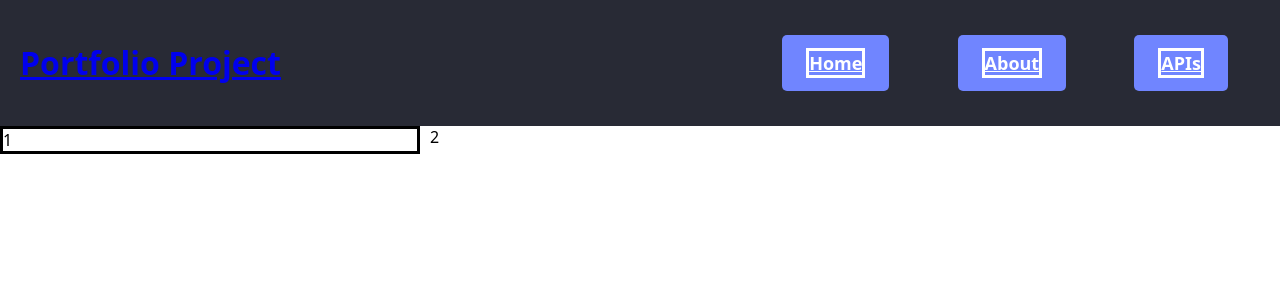
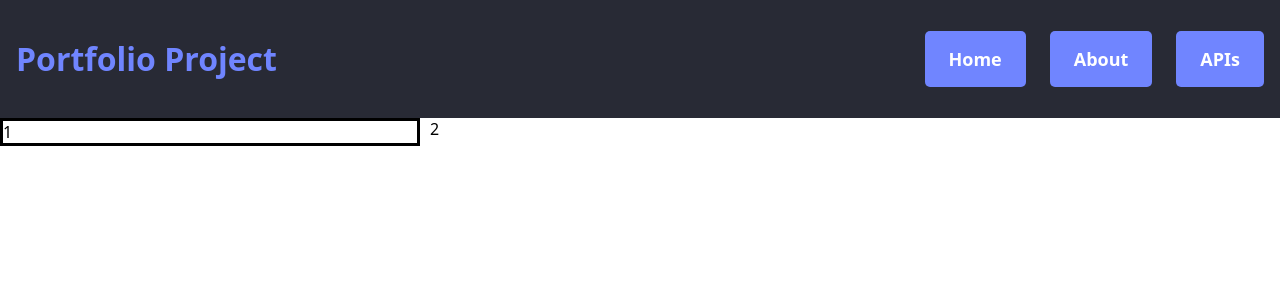
Before and after one commit to DylanRoa23/COMP_3512_Assignment1, a PHP site: page /company.php in a window 1280 px wide. Shown: the top 300 px of the page. Run offline with PHP 8.4, Linux system fonts and the light colour scheme.

Commit message:
Styled the header.

```diff
--- a/droa858/css/global.css
+++ b/droa858/css/global.css
@@ -4,6 +4,7 @@
     --h1-colour: #7085ff;
     --nav-colour: #282A35;
     --navbutton-colour: var(--h1-colour);
+    --link-colour: white;
 }
 html {
     font-family: system-ui, -apple-system, BlinkMacSystemFont, 'Segoe UI', Roboto, Oxygen, Ubuntu, Cantarell, 'Open Sans', 'Helvetica Neue', sans-serif;
@@ -14,24 +15,29 @@ header {
     display: flex;
     justify-content: space-between;
     align-items: center;
-    padding: 20px 20px;
+    padding: 1rem;
     background-color: var(--nav-colour);
-    color: white;
 }
-nav a{
+h1 > a {
+    font-size: 2rem;
+    color: var(--h1-colour);
+    text-decoration: none;
+}
+nav {
+    display: flex;
+    justify-content: space-around;
+    gap: 1.5rem;
+}
+nav > div {
+    background-color: var(--navbutton-colour);
+    padding: 1rem 1.5rem;
+    border-radius: 5px;
+}
+nav > div > a {
     font-size: large;
     font-weight: bold;
-    color: white;
-    /* background-color: green; */
-    justify-content: space-between;
-    border: solid;
-}
-nav > div {
-    display: inline-block;
-    background-color: var(--navbutton-colour);
-    padding: 1rem 1.5rem;
-    margin: 0 2rem;
-    border-radius: 5px;
+    color: var(--link-colour);
+    text-decoration: none;
 }
 
 /* Main */
```
